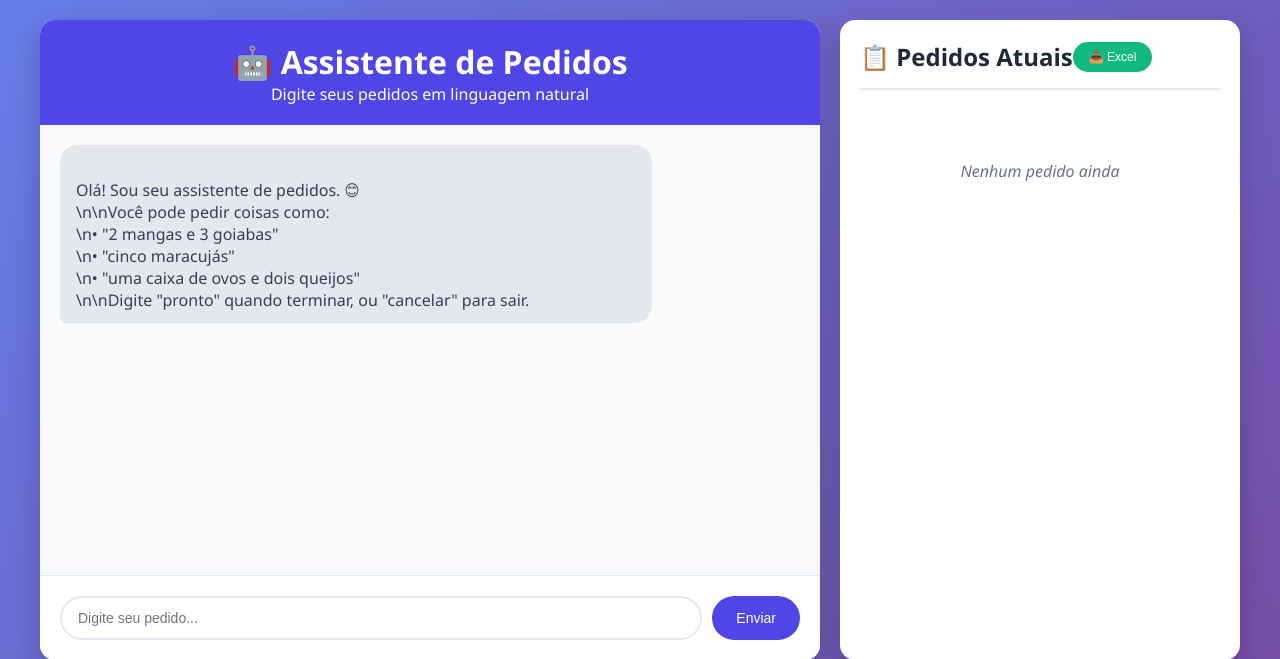
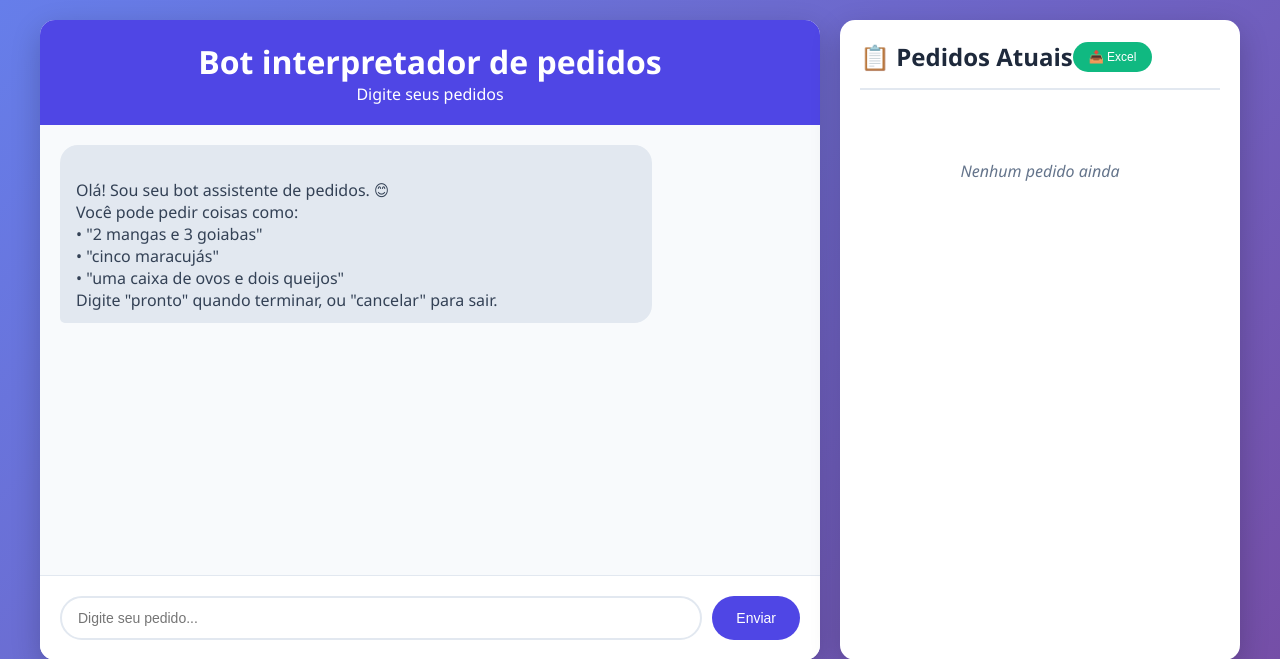
Before and after one commit to GuilhermeMouraMororo/mvp-test, a Flask app: page / in a window 1280 px wide. Shown: the top 659 px of the page. Run offline with Flask 3, Linux system fonts and the light colour scheme; data that the repository does not hold is empty; some libraries are stand-ins or nearby versions.

Commit message:
Update index.html

```diff
--- a/templates/index.html
+++ b/templates/index.html
@@ -212,18 +212,18 @@
     <div class="container">
         <div class="chat-container">
             <div class="chat-header">
-                <h1>🤖 Assistente de Pedidos</h1>
-                <p>Digite seus pedidos em linguagem natural</p>
+                <h1>Bot interpretador de pedidos</h1>
+                <p>Digite seus pedidos</p>
             </div>
 
             <div class="chat-messages" id="chatMessages">
                 <div class="message bot-message">
-                    Olá! Sou seu assistente de pedidos. 😊
-                    \n\nVocê pode pedir coisas como:
-                    \n• "2 mangas e 3 goiabas"
-                    \n• "cinco maracujás"
-                    \n• "uma caixa de ovos e dois queijos"
-                    \n\nDigite "pronto" quando terminar, ou "cancelar" para sair.
+                    Olá! Sou seu bot assistente de pedidos. 😊
+                    Você pode pedir coisas como:
+                     • "2 mangas e 3 goiabas"
+                     • "cinco maracujás"
+                     • "uma caixa de ovos e dois queijos"
+                    Digite "pronto" quando terminar, ou "cancelar" para sair.
                 </div>
                 <div class="typing-indicator" id="typingIndicator">Digitando...</div>
             </div>
@@ -238,7 +238,7 @@
 
         <div class="orders-container">
             <div class="orders-header">
-                <h2>📋 Pedidos Atuais</h2>
+                <h2>📋 Pedidos Atuais </h2>
                 <button class="download-btn" onclick="downloadExcel()">📥 Excel</button>
             </div>
             <div class="orders-list" id="ordersList">
```
